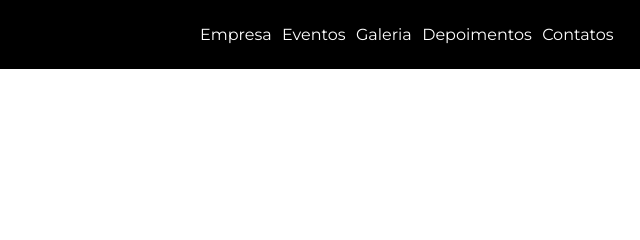
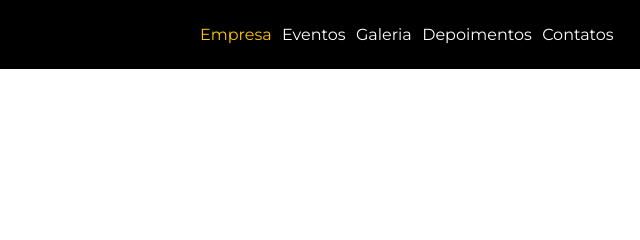
Before and after one commit to ismaelfsjunior/studion, a website: page src/index.html in a window 1280 px wide. In both pictures the pointer is over the link "Empresa". Shown: the top 240 px of the page, 640-1280 px from the left. Drawn offline with Linux system fonts and the light colour scheme.

Commit message:
feat(CSS): created color variable.

```diff
--- a/src/style.css
+++ b/src/style.css
@@ -5,6 +5,7 @@
 }
 
 :root {
+    --color-primery: #ffc500;
     font-family: 'Montserrat',sans-serif;
     font-size: 16px;
 }
@@ -44,3 +45,7 @@ li {
     color: #fff;
     text-decoration: none;
 }
+
+.navbar__links a:hover {
+    color: var(--color-primery);
+}
```
